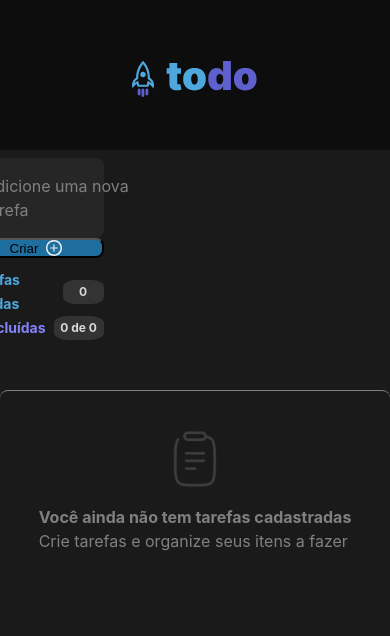
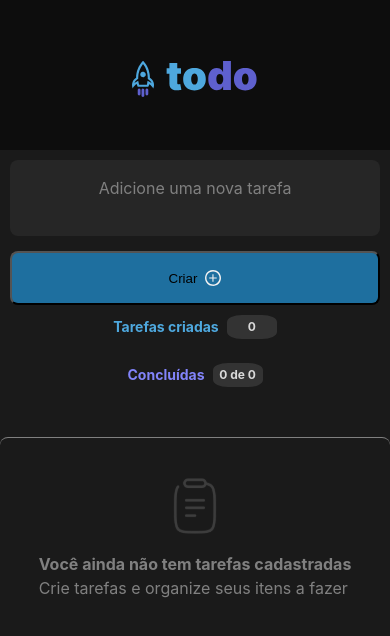
Before and after one commit to ElvisFelix-dev/desafio-to-do-list-ignite, a React (Vite) app: page /dashboard in a window 390 px wide. Shown: the top 636 px of the page. Built offline with nearby package versions, Linux system fonts and the light colour scheme.

Commit message:
update responsive

```diff
--- a/src/components/AddTodo/AddTodo.module.css
+++ b/src/components/AddTodo/AddTodo.module.css
@@ -43,59 +43,31 @@
   background-color: var(--blue);
 }
 
-@media screen and (max-width: 768px) {
+@media only screen and (max-width: 767px) {
   .wrapperAddTodo {
-    max-width: 100%;
+    grid-template-columns: 1fr;
     height: auto;
-    margin: 8px;
-    grid-template-columns: 1fr;
-    justify-content: center;
+    margin-top: 0;
+    text-align: center;
+
+    margin: 10px;
   }
   .formAddTodo {
     grid-template-columns: 1fr;
-    width: 100%;
-  }
-  .formAddTodo input {
-    width: 100%;
-  }
-}
-
-
-
-@media screen and (max-width: 768px) {
-
-  .wrapperAddTodo {
-    width: 56px;
-
-    margin: 8px;
   }
 
-  .input {
-    background-color: var(--gray500);
-    border-radius: 8px;
+  .formAddTodo input {
+    height: 1rem;
+    margin-right: 16px;
   }
 
-  .formAddTodo {
-    display: grid;
-    grid-template-columns: 192px 1fr;
-    gap: 4px;
-    padding: 16px;
-    align-items: center;
-    color: var(--gray300);
-
-    width: 50px;
+  .formAddTodo button {
+    padding-top: 1rem;
   }
 
   .button {
-    background-color: var(--blue-dark);
-    border-radius: 8px;
-    display: flex;
-    align-items: center;
-    justify-content: center;
-    gap: 8px;
-    transition: background-color 1s;
-  }
-  .button:hover {
-    background-color: var(--blue);
+    height: 54px;
+
+    margin-top: 15px;
   }
 }
--- a/src/components/ContadorTodo/index.tsx
+++ b/src/components/ContadorTodo/index.tsx
@@ -19,6 +19,7 @@ export function ContadorTodos({
             <span className={styles.count}>{quantityTodos}</span>
           </div>
         </div>
+        <br/>
         <div className={styles.todoConcluida}>
           <span className={styles.textConcluida}>Concluídas</span>
           <div className={styles.wrapperCount}>
```
